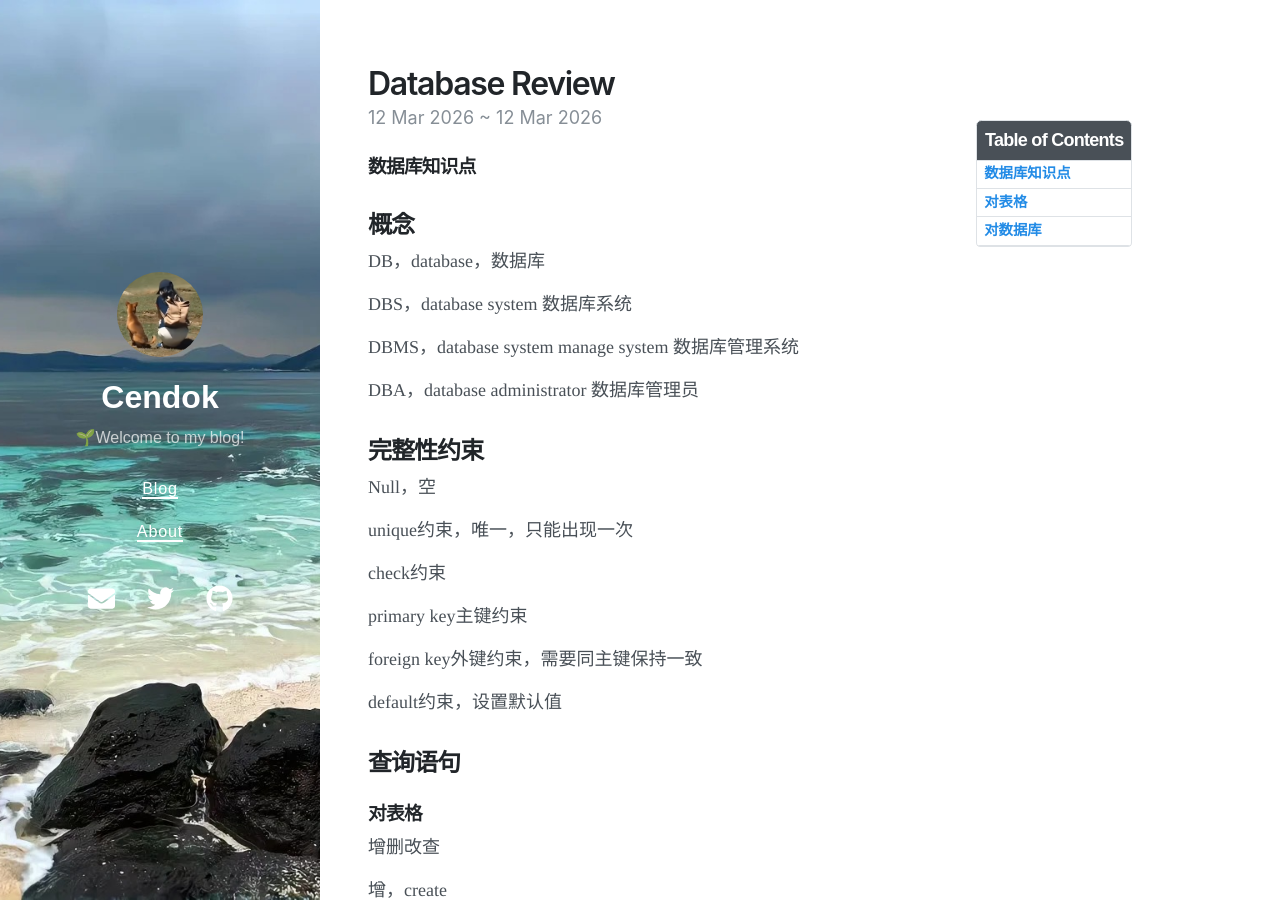
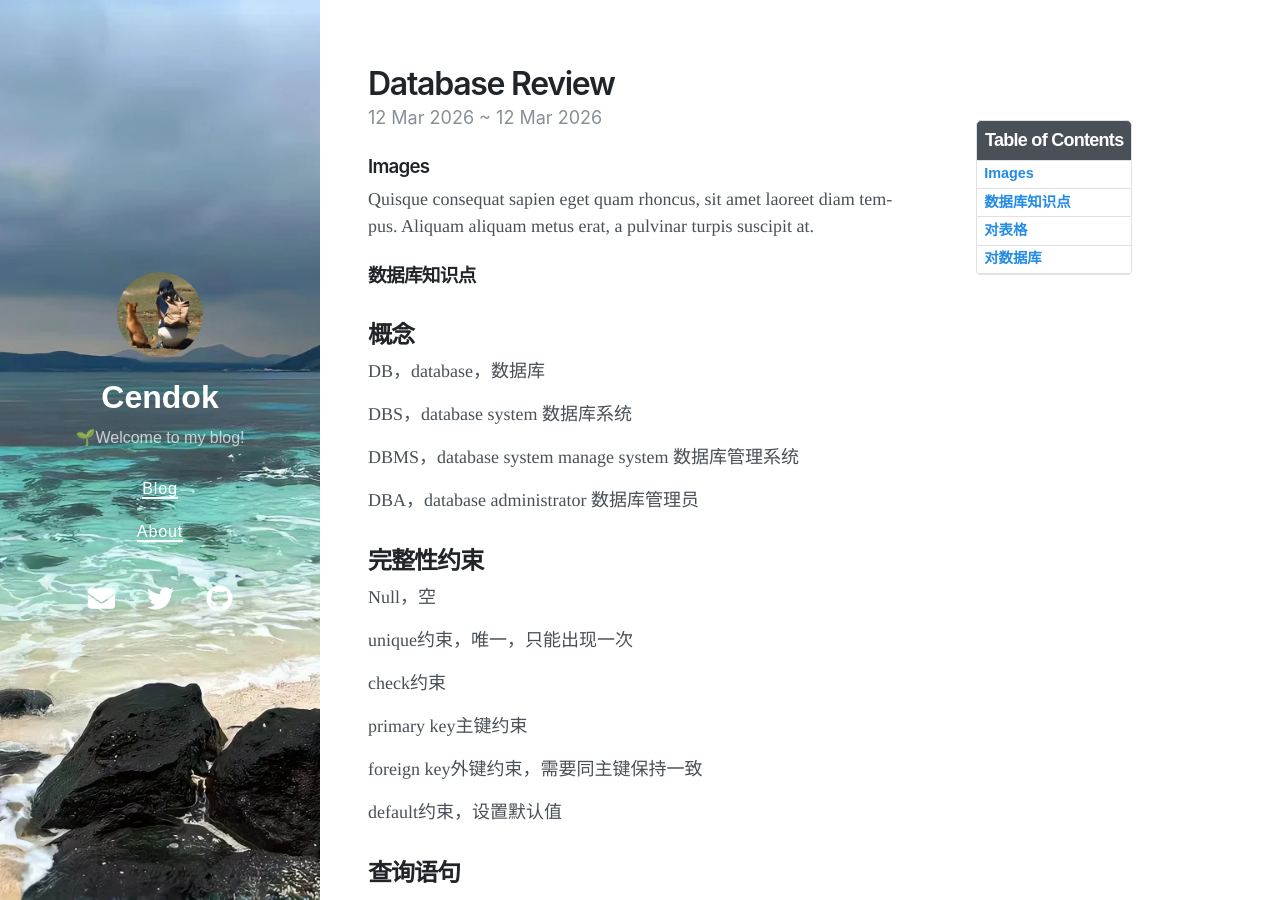
Before and after one commit to Cendok/pure-Blog, a Jekyll site: the page built from _posts/2026-03-12-DatabaseReview.md, in a window 1280 px wide and 900 px high. Built offline with Jekyll 4.4.1, drawn with Linux system fonts in a browser that asks for light colours; nearby versions of some CDN libraries.

Commit message:
Update Database Review post with images section
Added images section and improved formatting.

```diff
--- a/_posts/2026-03-12-DatabaseReview.md
+++ b/_posts/2026-03-12-DatabaseReview.md
@@ -6,6 +6,9 @@ last_modified_at: 2026-03-12 +0800
 tags: [Database]
 toc:  true
 ---
+### Images
+
+Quisque consequat sapien eget quam rhoncus, sit amet laoreet diam tempus. Aliquam aliquam metus erat, a pulvinar turpis suscipit at.
 
 ### 数据库知识点
 
```
